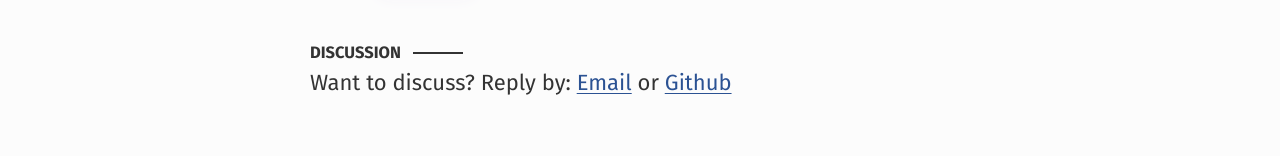
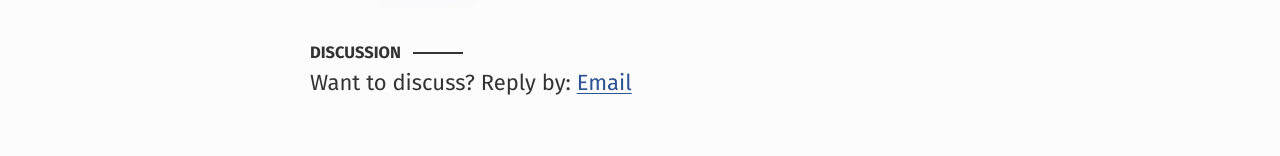
Before and after one commit to nathanlong/nathanlong.github.io, an Eleventy site: page content/blog/owning-my-voice.md in a window 1280 px wide. Shown: the part 3176-3332 px from the top of the page. Built offline with nearby package versions, Linux system fonts and the light colour scheme; Eleventy itself is replaced by a stand-in of ours; files that its build step writes are made by us from their sources.

Commit message:
[feature] remove github issue linking

```diff
--- a/_includes/layouts/post.njk
+++ b/_includes/layouts/post.njk
@@ -22,10 +22,6 @@ templateClass: tmpl-post prose
   {% set mailitems = ['mailto:', metadata.author.email, '?subject=Re:', title] %}
   <p>Want to discuss? Reply by:
     <a href="{{ mailitems | join }}">Email</a>
-    {%- if github %}
-    <span>or</span>
-    <a href="{{ github ~ '#issue-comment-box' }}">Github</a>
-    {% endif %}
   </p>
 </div>
 
--- a/content/blog/modern-javascript-tooling-in-neovim.md
+++ b/content/blog/modern-javascript-tooling-in-neovim.md
@@ -3,7 +3,6 @@ title: Setting up LSPs for Modern JavaScript Tooling in Neovim
 description: Installing LSPs, snippets, and Intellisense-style autocompletion
 date: 2023-02-23
 tags: neovim
-github: https://github.com/nathanlong/nathanlong.github.io/issues/18
 ---
 
 It's no secret that I love Vim. I've been using it since I started in the industry, but rather than talking about WHY I love it so much (that feels like a separate post) let's talk about adding some key modern features of a code editor for writing JavaScript.
--- a/content/blog/owning-my-voice.md
+++ b/content/blog/owning-my-voice.md
@@ -3,7 +3,6 @@ title: Owning My Voice
 description: 2023 is the year of the rabbit... and personal websites.
 date: 2023-01-31
 tags: thoughts
-github: https://github.com/nathanlong/nathanlong.github.io/issues/21
 ---
 
 Take a quick nostalgia trip with me...
```
